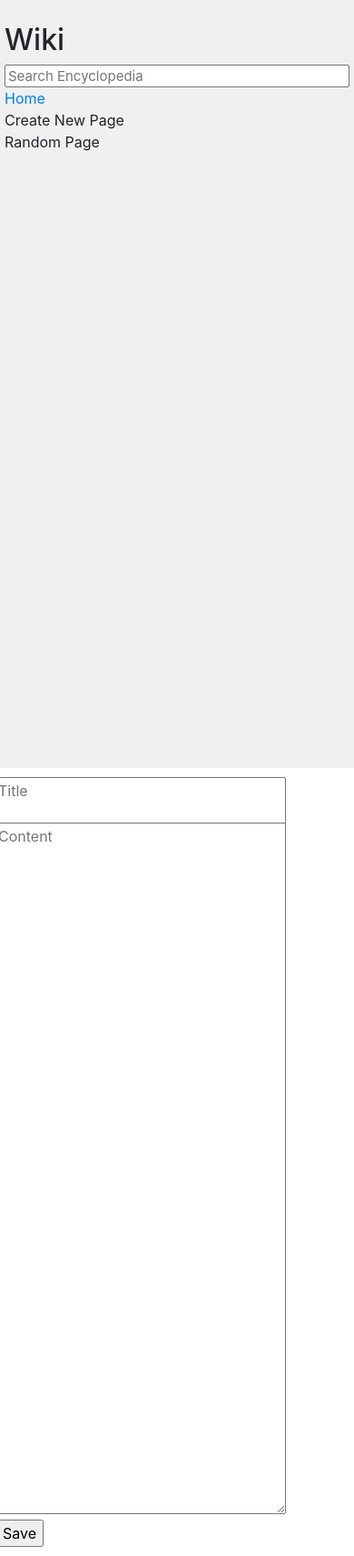
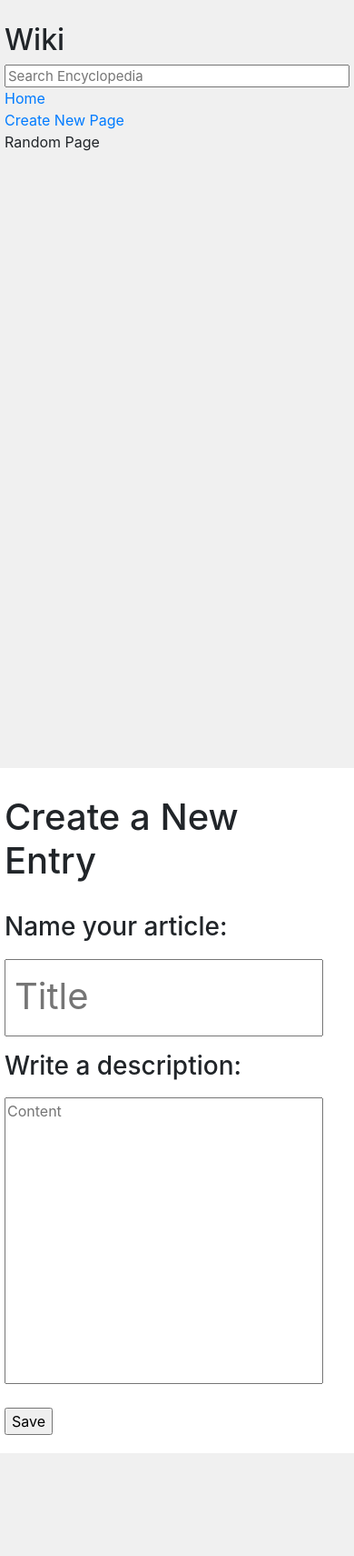
Before and after one commit to AbuSyed244/cs50_projects, a Django app: page /wiki/newentry/ in a window 390 px wide. Shown: the whole page at 91% size. After the commit the page ends 1597 px from the top, so only its background shows below. Run offline with Django 3.2, Linux system fonts and the light colour scheme; some libraries are stand-ins or nearby versions.

Commit message:
Create New Page feature

```diff
--- a/encyclopedia/static/encyclopedia/styles.css
+++ b/encyclopedia/static/encyclopedia/styles.css
@@ -1,3 +1,7 @@
+html {
+    overflow: scroll;
+  }
+
 body {
     margin: 0;
     background-color: white;
@@ -15,6 +19,7 @@ h1 {
 textarea {
     height: 90vh;
     width: 80%;
+    resize: none;
 }
 
 .main {
@@ -37,6 +42,21 @@ textarea {
     margin-top: 5px;
 }
 
-.n_titlediv {
-    height: 50px;
+#n_titletxt {
+    height: 85px;
+    width: 98%;
+    margin: 10px;
+    font-size: 40px;
+    padding: 10px;
 }
+
+#n_bodytxt {
+    height: 315px;
+    width: 98%;
+    margin: 10px;
+
+}
+
+#body_ind {
+    width: 90%;
+}
--- a/encyclopedia/templates/encyclopedia/layout.html
+++ b/encyclopedia/templates/encyclopedia/layout.html
@@ -20,7 +20,7 @@
                     <a href="{% url 'encyclopedia:index' %}">Home</a>
                 </div>
                 <div>
-                    Create New Page
+                    <a href="{% url 'encyclopedia:newentry' %}">Create New Page</a>
                 </div>
                 <div>
                     Random Page
@@ -28,7 +28,7 @@
                 {% block nav %}
                 {% endblock %}
             </div>
-            <div class="main col-lg-10 col-md-9">
+            <div class="main col-lg-10 col-md-9" id="body_ind">
                 {% block body %}
                 {% endblock %}
             </div>
--- a/encyclopedia/templates/encyclopedia/newentry.html
+++ b/encyclopedia/templates/encyclopedia/newentry.html
@@ -4,16 +4,23 @@
 
 {% block body %}
 
-    <div class="n_titlediv">
-        <textarea placeholder="Title"></textarea>
-    </div>
+    <h1 style="margin-left: 10px;">Create a New Entry</h1><br>
 
-    <div class="n_bodydiv">
-        <textarea placeholder="Content"></textarea>
+    <div>
+        <h3 style="margin-left: 10px;">Name your article:</h3>
+        <textarea form="newentryform" placeholder="Title" id="n_titletxt" name="n_title"></textarea>
     </div>
 
     <div>
-        <input type="button" value="Save">
+        <h3 style="margin-left: 10px;">Write a description:</h3>
+        <textarea form="newentryform" placeholder="Content" id="n_bodytxt" name="n_cont"></textarea>
+    </div>
+
+    <div>
+        <form action="{% url 'encyclopedia:newentry' %}" method="POST" id="newentryform">
+            {% csrf_token %}
+            <input type="submit" value="Save" style="margin: 10px">
+        </form>
     </div>
 
 
--- a/encyclopedia/templates/encyclopedia/viewentry.html
+++ b/encyclopedia/templates/encyclopedia/viewentry.html
@@ -4,6 +4,8 @@
 
 {% block body %}
 
+
 {{entry | safe}}
 
+
 {% endblock %}
--- a/encyclopedia/util.py
+++ b/encyclopedia/util.py
@@ -20,8 +20,8 @@ def save_entry(title, content):
     it is replaced.
     """
     filename = f"entries/{title}.md"
-    if default_storage.exists(filename):
-        default_storage.delete(filename)
+    #if default_storage.exists(filename):
+        #default_storage.delete(filename)
     default_storage.save(filename, ContentFile(content))
 
 
--- a/encyclopedia/views.py
+++ b/encyclopedia/views.py
@@ -46,7 +46,21 @@ def search(request):
                     })
 
 def newentry(request):
-    return render(request, "encyclopedia/newentry.html")
+    if request.method == 'POST':
+        n_title = request.POST.get('n_title')
+        n_cont = request.POST.get('n_cont')
+        mdtitle = f"# {n_title}\n"
+
+        if n_title in util.list_entries():
+            return render(request, "encyclopedia/viewentry.html", {
+                "entrytitle": "Page Already Exists!",
+                "entry": "Sorry, but the page you're trying to create already exits!"
+            })
+        else:
+            util.save_entry(n_title, mdtitle + n_cont)
+            return viewentry(request, n_title)
+    else:
+        return render(request, "encyclopedia/newentry.html")
 
 
 def error_404(request, exception):
```
